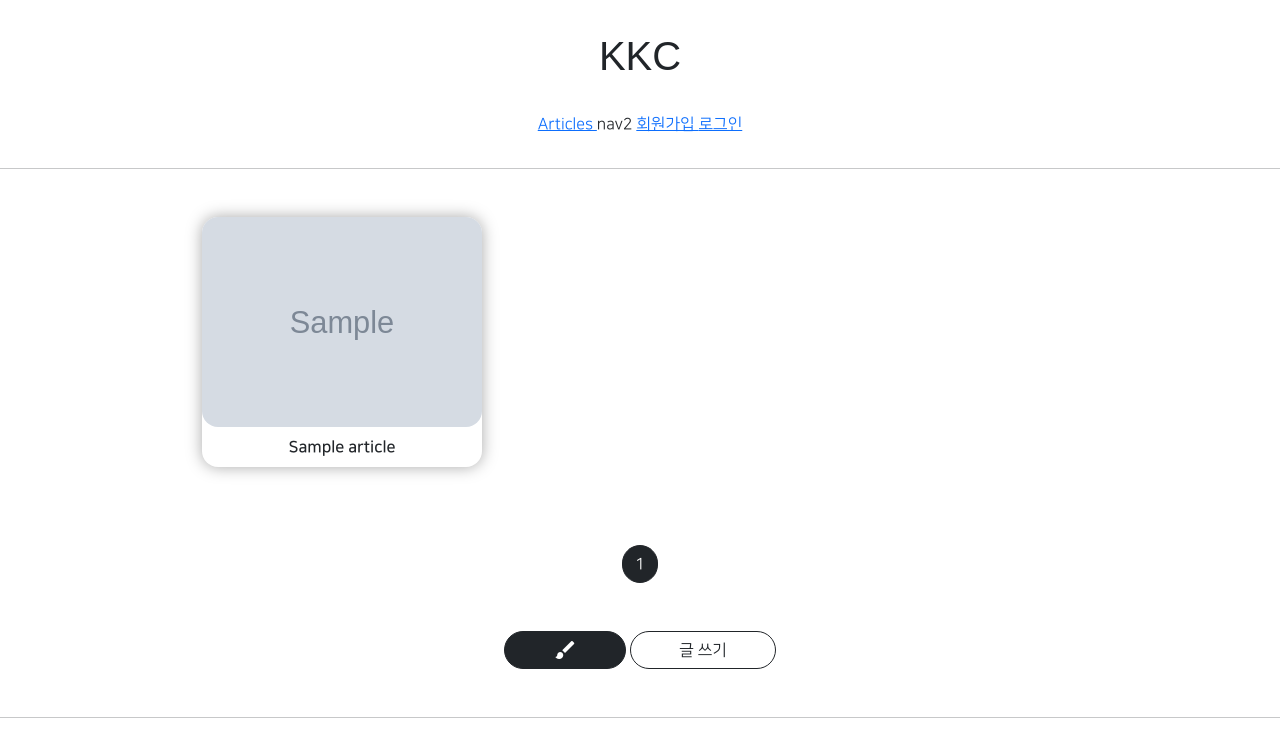
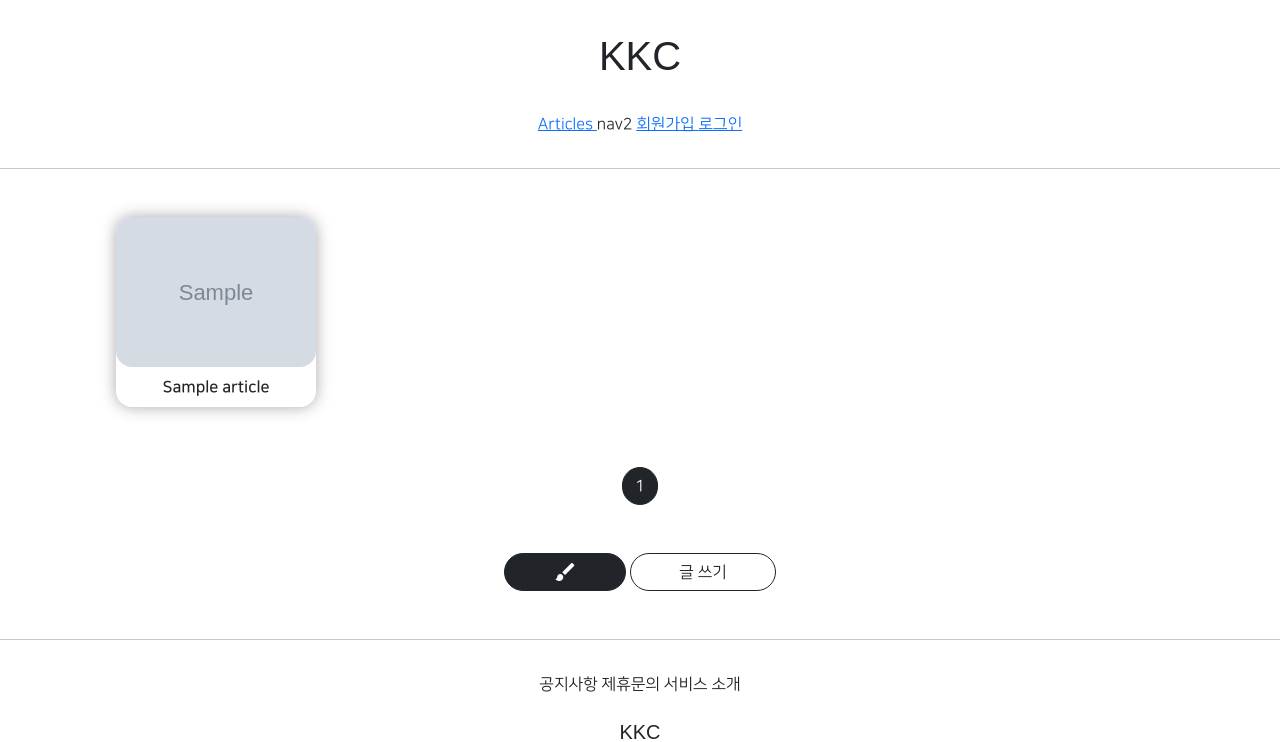
Before and after one commit to grothendieck918/practice_01, a Django app: page /articles/list/ in a window 1280 px wide. Shown: the top 742 px of the page. Run offline with Django 3.2, Linux system fonts and the light colour scheme; tables that the repository leaves empty hold one stand-in row (values such as "Sample post"); grey boxes marked "Sample" are stand-in pictures; parts of the project's set-up code (start-up, migrations or seed data) failed here and were passed over; some libraries are stand-ins or nearby versions; some web fonts are replaced.

Commit message:
2021.08.12 1ban practice 2

```diff
--- a/articleapp/templates/articleapp/list.html
+++ b/articleapp/templates/articleapp/list.html
@@ -4,8 +4,13 @@
 {% block content %}
 
     <style>
+        .container {
+            padding: 0;
+            margin: 0 auto;
+        }
         .container div {
-            width: 280px;
+            width: 45%;
+            max-width: 200px;
             {#height: 500px;#}
             display: flex;
             justify-content: center;
--- a/articleapp/views.py
+++ b/articleapp/views.py
@@ -58,4 +58,4 @@ class ArticleListView(ListView):
     model = Article
     context_object_name = 'article_list'
     template_name = 'articleapp/list.html'
-    paginate_by = 2
+    paginate_by = 3
--- a/static/js/magicgrid.js
+++ b/static/js/magicgrid.js
@@ -277,7 +277,7 @@ MagicGrid.prototype.listen = function listen () {
 let magicGrid = new MagicGrid({
   container: '.container',
   animate: true,
-  gutter: 30,
+  gutter: 12,
   static: true,
   useMin: true
 });
```
